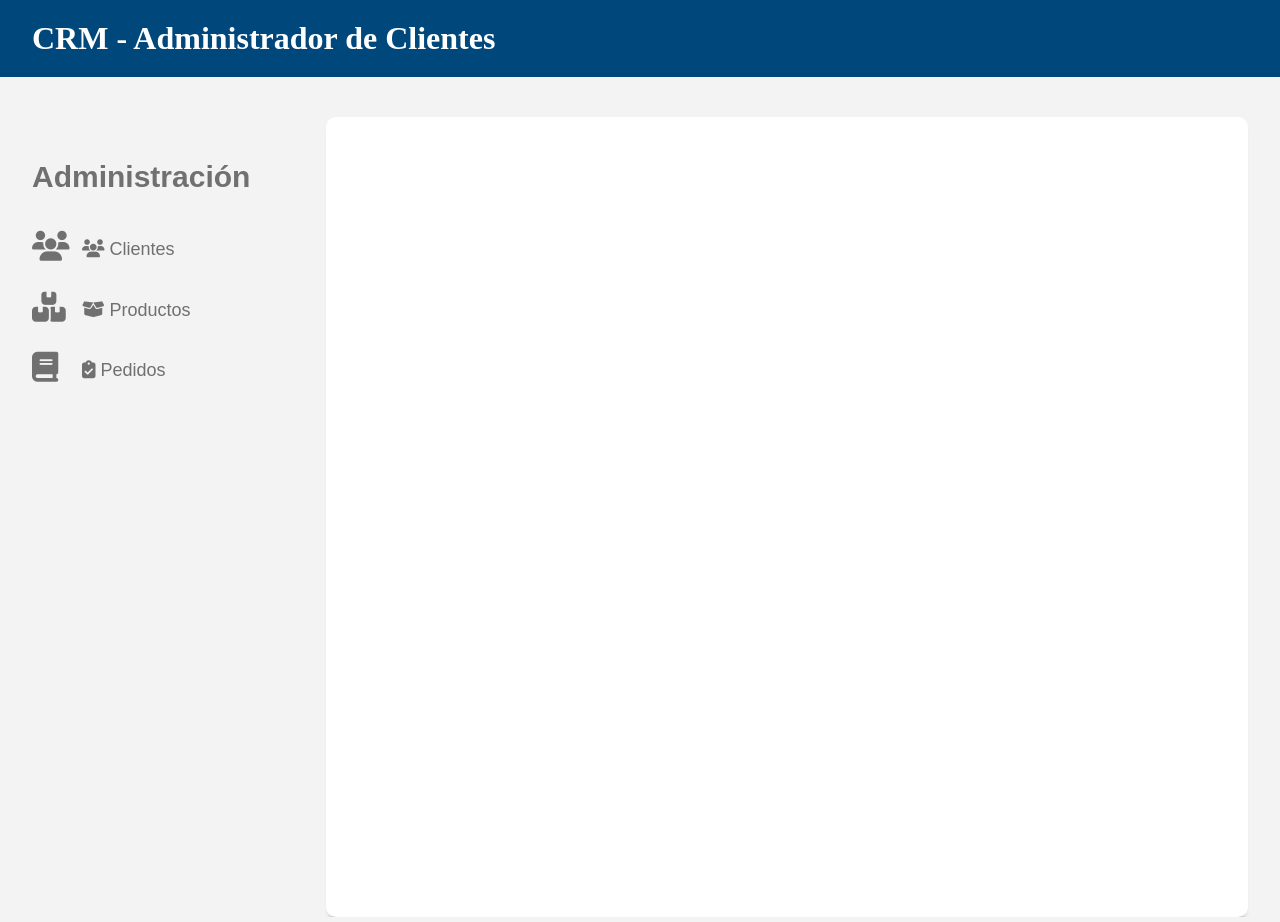
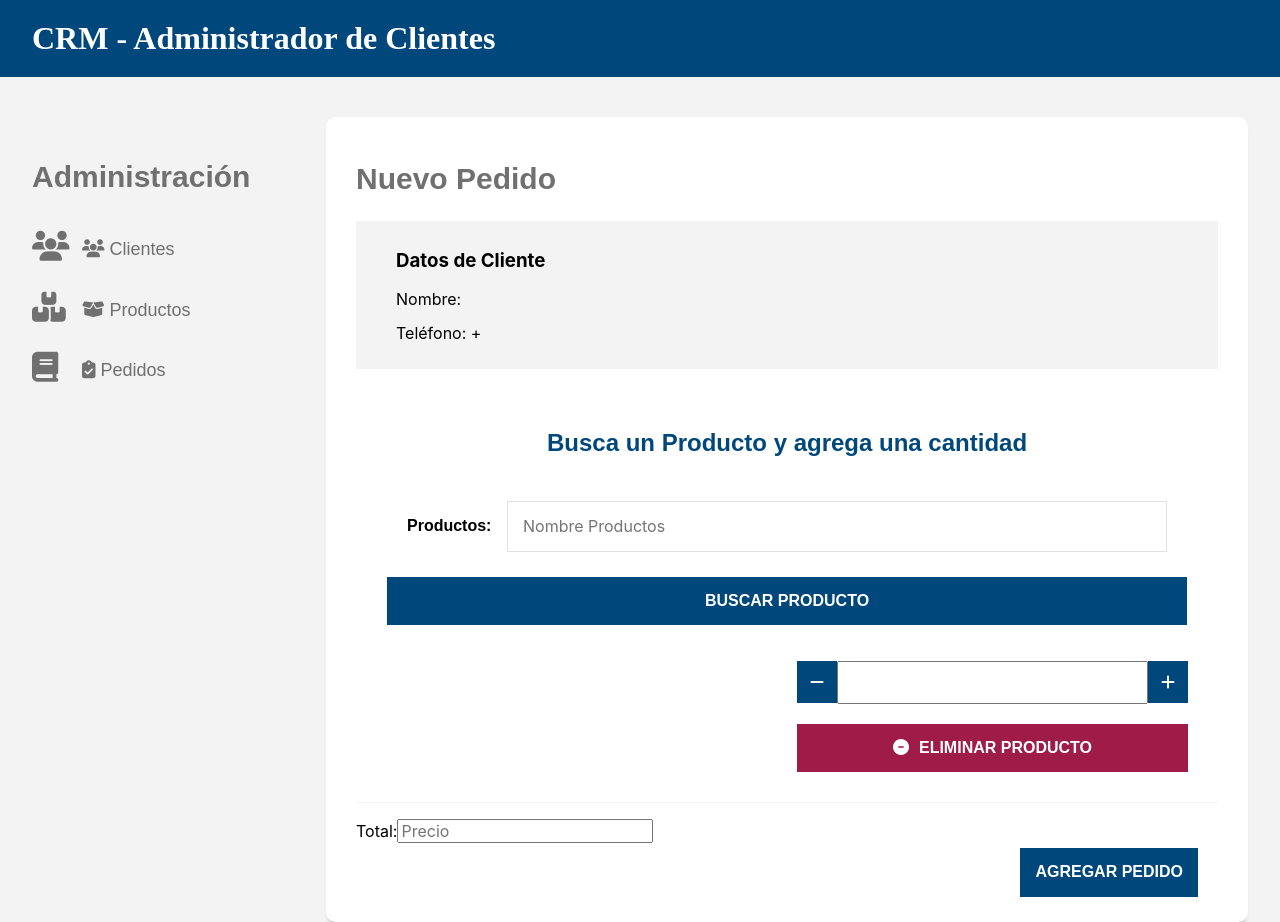
Before and after one commit to felipeponcedeleon/front-api-simple, a React (Create React App) app: page /pedidos/nuevo/1 in a window 1280 px wide. Built offline with nearby package versions, Linux system fonts and the light colour scheme; no server answers.

Commit message:
Vista Pedido - Formulario producto y buscar producto

```diff
--- a/src/App.js
+++ b/src/App.js
@@ -19,6 +19,7 @@
 
 //Pedidos
 import Pedidos from './componentes/Pedidos';
+import NuevoPedido from './componentes/NuevoPedido';
 
 
 function App() {
@@ -42,6 +43,7 @@
                 <Route exact path="/productos/editar/:id" component={EditarProducto} />
 
                 <Route exact path="/pedidos" component={Pedidos} />
+                <Route exact path="/pedidos/nuevo/:id" component={NuevoPedido} />
 
               </Switch>
             </main>
--- a/src/componentes/Cliente.js
+++ b/src/componentes/Cliente.js
@@ -44,6 +44,12 @@
                         <i className="fas fa-pen-alt"></i>
                         Editar Cliente
                     </Link>
+
+                    <Link to={`/pedidos/nuevo/${_id}`} className="btn btn-amarillo">
+                        <i className="fas fa-pen-alt"></i>
+                        Nuevo Pedido
+                    </Link>
+
                     <button type="button"
                             className="btn btn-rojo btn-eliminar"
                             onClick={()=>eliminarCliente(_id)}
--- /dev/null
+++ b/src/componentes/FormBuscarProducto.js
@@ -0,0 +1,26 @@
+import React from 'react';
+
+function FormBuscarProducto(props) {
+    return(
+        <form onSubmit={props.buscarProducto}>
+            <legend>Busca un Producto y agrega una cantidad</legend>
+
+            <div className="campo">
+                <label>Productos:</label>
+                <input type="text"
+                    placeholder="Nombre Productos"
+                    name="productos"
+                    onChange={props.leerDatosBusqueda}
+                />
+            </div>
+
+            <input
+                type="submit"
+                className="btn btn-azul btn-block"
+                value="Buscar Producto"
+            />
+        </form>
+    )
+}
+
+export default FormBuscarProducto;
--- /dev/null
+++ b/src/componentes/NuevoPedido.js
@@ -0,0 +1,77 @@
+import React, { useState, useEffect, Fragment } from 'react';
+
+import clienteAxios from '../config/axios';
+
+import FormBuscarProducto from './FormBuscarProducto';
+
+function NuevoPedido(props) {
+
+    const { id } = props.match.params;
+
+    const [cliente, guardarCliente] = useState({});
+
+    useEffect(() => {
+        const consultarAPI = async () => {
+            const consultarCliente = await clienteAxios.get(`/clientes/${id}`);
+            guardarCliente(consultarCliente.data);
+        }
+        consultarAPI();
+    }, []);
+
+    const { nombre, apellido, telefono } = cliente;
+
+    const buscarProducto = () => {
+
+    }
+
+    const leerDatosBusqueda = () => {
+
+    }
+
+    return(
+        <Fragment>
+            <h2>Nuevo Pedido</h2>
+
+            <div className="ficha-cliente">
+                <h3>Datos de Cliente</h3>
+                <p>Nombre: {nombre} {apellido}</p>
+                <p>Teléfono: +{telefono}</p>
+            </div>
+
+            <FormBuscarProducto
+                buscarProducto={buscarProducto}
+                leerDatosBusqueda={leerDatosBusqueda}
+            />
+
+            <ul class="resumen">
+                <li>
+                    <div className="texto-producto">
+                        <p className="nombre"></p>
+                        <p className="precio"></p>
+                    </div>
+                    <div className="acciones">
+                        <div className="contenedor-cantidad">
+                            <i className="fas fa-minus"></i>
+                            <input type="text" name="cantidad" />
+                            <i className="fas fa-plus"></i>
+                        </div>
+                        <button type="button" className="btn btn-rojo">
+                            <i className="fas fa-minus-circle"></i>
+                                Eliminar Producto
+                        </button>
+                    </div>
+                </li>
+            </ul>
+            <div className="campo">
+                <label>Total:</label>
+                <input type="number" name="precio" placeholder="Precio" readonly="readonly" />
+            </div>
+            <div className="enviar">
+                <input type="submit" class="btn btn-azul" value="Agregar Pedido" />
+            </div>
+
+        </Fragment>
+    )
+}
+
+export default NuevoPedido;
```
